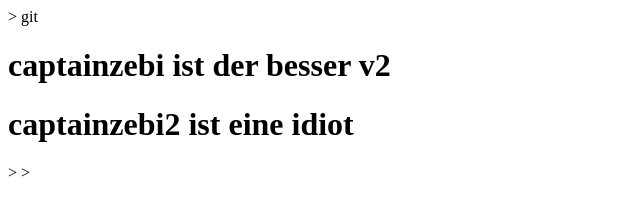
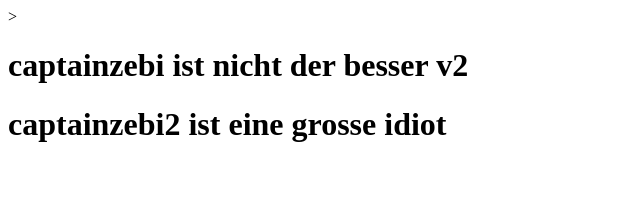
Before and after one commit to TDI180/git_formztion, a plain HTML site: page index.html in a window 1280 px wide. Shown: the whole page, without its empty margins (0-640 px from the left). Drawn offline with Linux system fonts and the light colour scheme.

Commit message:
correction v2

```diff
--- a/index.html
+++ b/index.html
@@ -1,14 +1,12 @@
  <!DOCTYPE html>
+
  <html>
 
-<head></head>>
+<head>       </head>>
 
-
-
-<body>git
-
-          <h1>    captainzebi ist der besser v2 </h1>
-          <h1>captainzebi2 ist eine idiot </h1>>
-</body>>
+        <body>
+                <h1>captainzebi  ist nicht der besser v2 </h1>
+                <h1>captainzebi2 ist eine grosse idiot </h1>
+        </body>
 
  </html>
```
